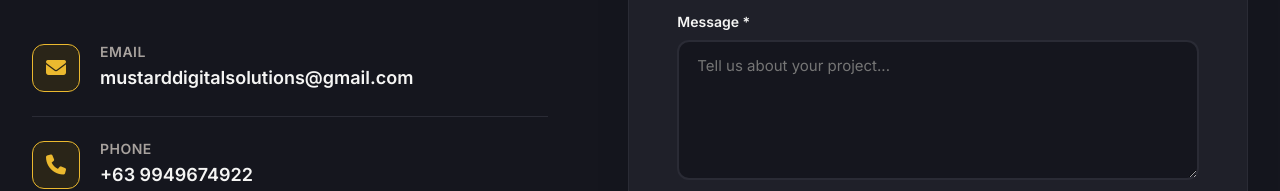
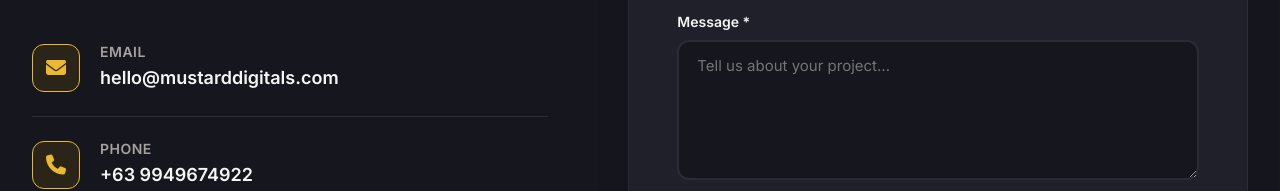
Before and after one commit to MrDongPhets/mustard-frontend, a React (Vite) app: page / in a window 1280 px wide. Shown: the part 8378-8569 px from the top of the page. Built offline with nearby package versions, Linux system fonts and the light colour scheme.

Commit message:
Changed hompage email

```diff
--- a/src/pages/Home.jsx
+++ b/src/pages/Home.jsx
@@ -317,7 +317,7 @@
 
             <div className="contact-details">
               {[
-                { icon: 'fa-envelope', label: 'Email', content: <a href="mailto:mustarddigitalsolutions@gmail.com">mustarddigitalsolutions@gmail.com</a> },
+                { icon: 'fa-envelope', label: 'Email', content: <a href="mailto:hello@mustarddigitals.com">hello@mustarddigitals.com</a> },
                 { icon: 'fa-phone', label: 'Phone', content: <a href="tel: +62 9949674922">+63 9949674922</a> },
 
               ].map(item => (
```
